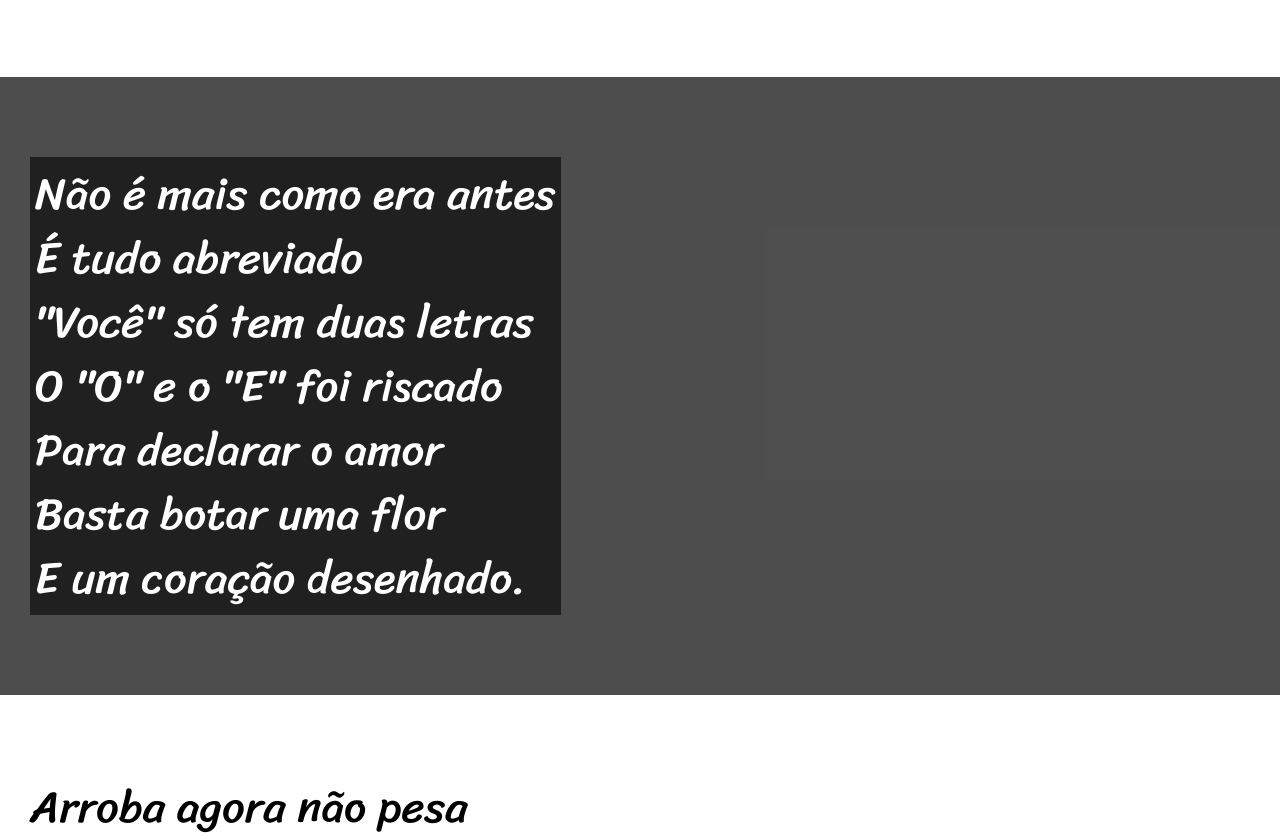
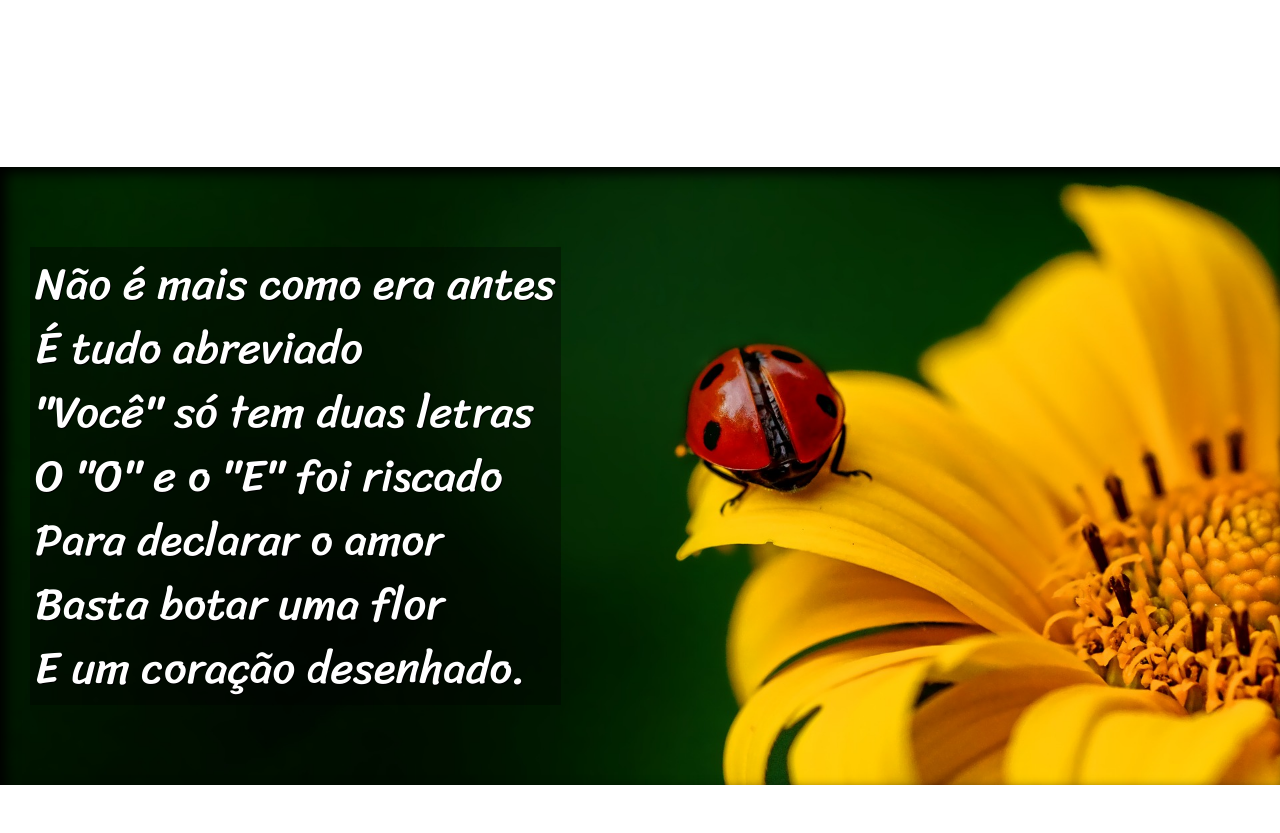
Before and after one commit to Alissoncrepaldi/html-css, a plain HTML site: page desafios/desafio012/index.html in a window 1280 px wide. Shown: the part 791-1624 px from the top of the page. Drawn offline with Linux system fonts and the light colour scheme.

Commit message:
Atualização background attachment

```diff
--- a/desafios/desafio012/estilo/style.css
+++ b/desafios/desafio012/estilo/style.css
@@ -58,6 +58,11 @@
     font-size: 3.5vw;
 
 }
+
+section > p {
+    padding-bottom: 2em;
+}
+
 section.normal {
     background-color: white;
     color: black;
@@ -66,13 +71,27 @@
 section.imagem {
     background-color: rgba(0, 0, 0, 0.541);
     color: white;
+    box-shadow: inset 6px 6px 13px 0px black;
+    background-size: cover;
+    background-attachment: fixed;
 }
 
 section.imagem >p {
     display: inline-block;
     padding: 5px;
+    text-shadow: 1px 1px 0px black;
+    background-color: rgba(0, 0, 0, 0.349);
 
-    background-color: rgba(0, 0, 0, 0.582);
+}
+
+section#img01 {
+    background-image: url(../imagens/background001.jpg);
+    background-position: right center;
+
+}
+
+section#img02 {
+    background-image: url(../imagens/background002.jpg);
 
 }
 
--- a/desafios/desafio012/index.html
+++ b/desafios/desafio012/index.html
@@ -26,7 +26,7 @@
     </section>
 
 
-    <section class="imagem">
+    <section class="imagem" id="img01">
         <p>
             Não é mais como era antes <br>
             É tudo abreviado<br>
@@ -48,6 +48,8 @@
             Agora é .com<br>
             Se o saite é muito bom<br>
             Ele vale um alto preço.<br>
+            </p>
+            <p>
             Pra piorar a liguagem<br>
             O emoticom é um risco<br>
             Tem símbolo para tudo<br>
@@ -59,7 +61,8 @@
     </section>
 
 
-    <section class="imagem">
+    <section class="imagem" id="img02">
+        <p>
             Tenho saudade das cartas<br>
             Escritas com a própria mão<br>
             Mandava no mês de Junho<br>
@@ -67,10 +70,12 @@
             Mas matava a saudade<br>
             Era texto de verdade<br>
             Nas linhas do coração.<br>
+        </p>
     </section>
 
 
     <section class="normal">
+
         <p>
             Agora, escrevo e envio<br>
             Chegando na mesma hora<br>
@@ -79,6 +84,8 @@
             Abriu outro aplicativo<br>
             O mundo ficou cativo<br>
             Da tecnologia do agora.<br>
+        </p>
+        <p>
             Felizmente, pra orar<br>
             Não precisa de internet<br>
             Deus escuta todo mundo<br>
```
Lines whose indentation alone changed are shown as unchanged.
